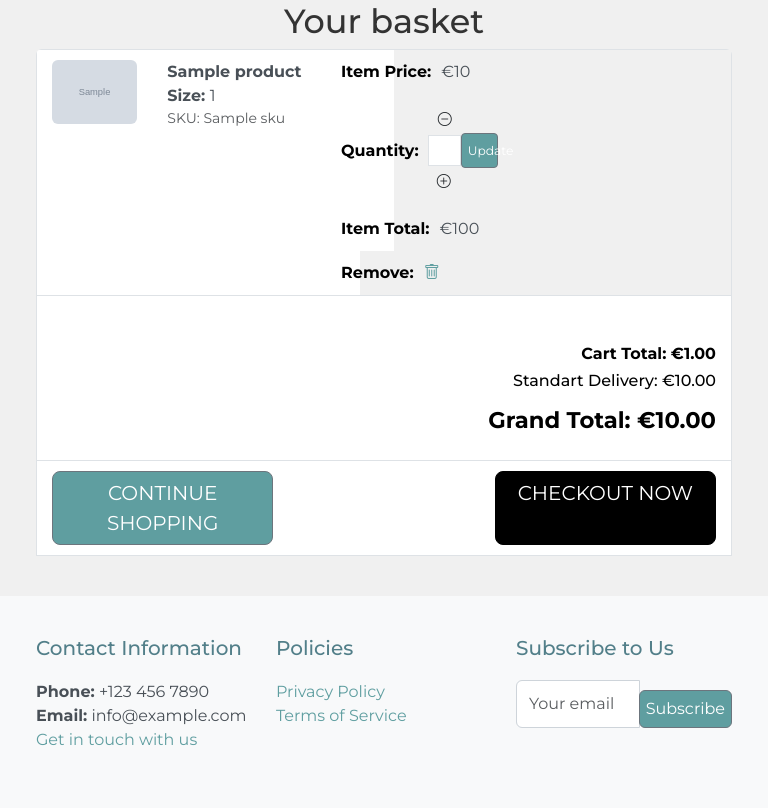
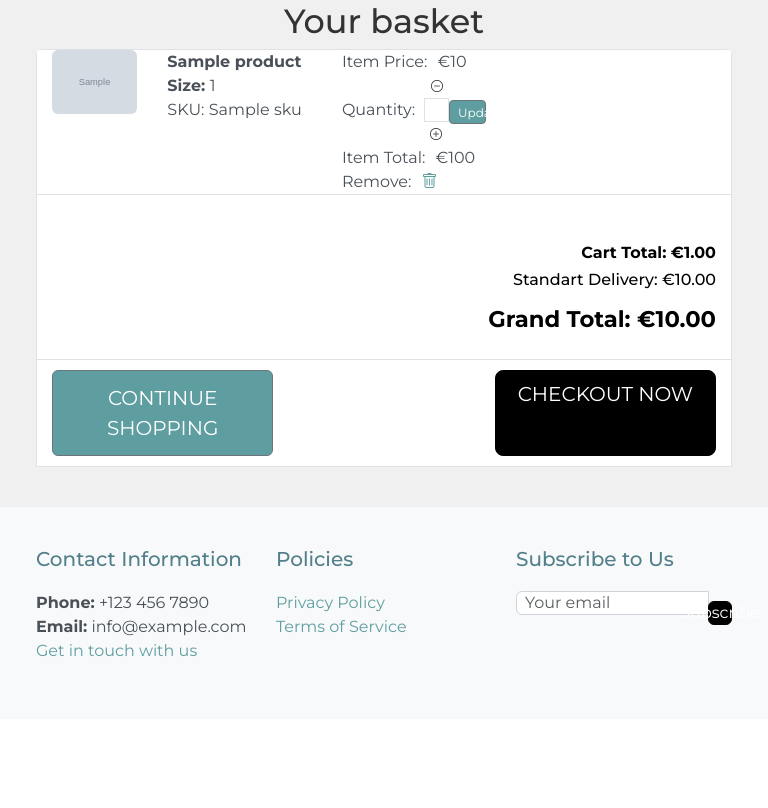
Before and after one commit to OleksiiKova/build_master_shop, a Django app: template cart/templates/cart/cart.html in a window 768 px wide. Shown: the part 89-897 px from the top of the page. After the commit the page ends 746 px from the top, so only its background shows below. Run offline with Django 4.2, Linux system fonts and the light colour scheme; the template is opened without the code that fills it: most values are stand-ins (such as "Sample title", 1, 10 or a date in 2020); grey boxes marked "Sample" are stand-in pictures; some libraries are stand-ins or nearby versions.

Commit message:
Refactor items in cart

```diff
--- a/cart/templates/cart/cart.html
+++ b/cart/templates/cart/cart.html
@@ -16,7 +16,7 @@
             <div class="table-responsive rounded">
                 <table class="table table-sm table-borderless">
                     <thead class="">
-                        <tr>
+                        <tr class="bg-white">
                             <th scope="col" class="col-md-2">Item Info</th>
                             <th scope="col" class="col-md-3"></th>
                             <th scope="col" class="col-md-2 text-center">Item Price</th>
@@ -27,8 +27,8 @@
                     </thead>
 
                     {% for item in cart_items %}
-                    <tr class="d-flex flex-column d-md-table-row align-items-start border p-3 mb-3 rounded">
-                        <td class="col-md-2">
+                    <tr class="d-flex flex-column bg-white d-md-table-row align-items-start border p-3 mb-3 rounded">
+                        <td class="col-md-2 py-0">
                             {% if item.product.image %}
 
                             <img class="img-fluid rounded" src="{{ item.product.image.url }}"
@@ -38,7 +38,7 @@
                                 alt="{{ item.product.name }}">
                             {% endif %}
                         </td>
-                        <td class="col-md-3">
+                        <td class="col-md-3 py-0">
                             <p class="my-0"><strong>{{ item.product.name }}</strong></p>
                             <p class="my-0">
                                 {% if item.size %}
@@ -46,12 +46,12 @@
                                 {{ item.size|upper }}
                                 {% endif %}
                             </p>
-                            <p class="my-0 small text-muted">SKU: {{ item.sku }}</p>
+                            <p class="my-0 sku-card">SKU: {{ item.sku }}</p>
                         </td>
-                        <td class="col-md-2 text-center" data-label="Item Price:">
+                        <td class="col-md-2  py-0 text-center" data-label="Item Price:">
                             <p class="my-0">€{{ item.product.price }}</p>
                         </td>
-                        <td class="col-md-2 text-center" data-label="Quantity:">
+                        <td class="col-md-2  py-0 text-center" data-label="Quantity:">
                             <form action="{% url 'adjust_cart' item.sku %}" class="form update-form" method="post">
                                 {% csrf_token %}
                                 <div class="form-group">
@@ -64,8 +64,8 @@
                                                 </span>
                                             </button>
                                         </div>
-                                        <input class="form-control form-control-sm qty_input id_qty_{{ item.sku }}"
-                                            type="number" name="quantity" value="{{ item.quantity }}" min="1" max="99"
+                                        <input class="form-control qty_input id_qty_{{ item.sku }}" type="number"
+                                            name="quantity" value="{{ item.quantity }}" min="1" max="99"
                                             data-item_sku="{{ item.sku }}">
                                         <div class="input-group-append">
                                             <button class="increment-qty btn btn-sm increment-qty_{{ item.sku }}"
@@ -78,18 +78,19 @@
                                     </div>
                                 </div>
                             </form>
-                            <a class="btn btn-sm btn-secondary update-link col-md-12"><small>Update</small></a>
+                            <a class="btn btn-sm btn-secondary update-link mt-md-1 col-md-12"
+                                id="update-link">Update</a>
 
                         </td>
-                        <td class="col-md-2 text-center" data-label="Item Total:">
+                        <td class="col-md-2  py-0 text-center" data-label="Item Total:">
                             <p class="my-0">€{{ item.product.price | calc_subtotal:item.quantity }}</p>
                         </td>
-                        <td class="col-md-1 text-center" data-label="Remove:">
+                        <td class="col-md-1  py-0 text-center" data-label="Remove:">
                             <a class="remove-item float-right" id="remove_{{ item.sku}}"><i class="bi bi-trash"></i></a>
                         </td>
                     </tr>
                     {% endfor %}
-                    <tr>
+                    <tr class="bg-white">
                         <td colspan="6" class="pt-md-5 text-center text-md-end">
                             <h6><strong>Cart Total: €{{ total_cost|floatformat:2 }}</strong></h6>
                             <h6>Standart Delivery: €{{ delivery_cost|floatformat:2 }}</h6>
@@ -102,11 +103,11 @@
                             {% endif %}
                         </td>
                     </tr>
-                    <tr>
+                    <tr class="bg-white">
                         <td colspan="6">
                             <div class="d-flex flex-column flex-md-row justify-content-between">
                                 <a href="{% url 'products' %}"
-                                    class="btn btn-secondary btn-lg col-12 col-md-4 order-2 order-md-1">
+                                    class="btn btn-secondary responsive-btn col-12 col-md-4 order-2 order-md-1">
                                     <span class="text-uppercase">Continue Shopping</span>
                                 </a>
                                 <a href="{% url 'checkout' %}"
--- a/static/css/base.css
+++ b/static/css/base.css
@@ -74,6 +74,40 @@
 
 .main-logo-link {
     width: fit-content;
+}
+
+.btn-secondary {
+    --bs-btn-color: #fff;
+    --bs-btn-bg: #5F9EA0;
+    --bs-btn-border-color: #6c757d;
+    --bs-btn-hover-color: #fff;
+    --bs-btn-hover-bg: #527F89;
+    --bs-btn-hover-border-color: #4a707a;
+    --bs-btn-focus-shadow-rgb: 58, 92, 99;
+    --bs-btn-active-color: #fff;
+    --bs-btn-active-bg: #466e75;
+    --bs-btn-active-border-color: #3f636a;
+    --bs-btn-active-shadow: inset 0 3px 5px rgba(0, 0, 0, 0.125);
+    --bs-btn-disabled-color: #fff;
+    --bs-btn-disabled-bg: #a3b1b3;
+    --bs-btn-disabled-border-color: #a3b1b3;
+}
+
+.btn-primary {
+    --bs-btn-color: #ffffff;
+    --bs-btn-bg: #000000;
+    --bs-btn-border-color: #000000;
+    --bs-btn-hover-color: #ffffff;
+    --bs-btn-hover-bg: #A0522D;
+    --bs-btn-hover-border-color: #8B4513;
+    --bs-btn-focus-shadow-rgb: 139, 94, 60;
+    --bs-btn-active-color: #ffffff;
+    --bs-btn-active-bg: #8B4513;
+    --bs-btn-active-border-color: #5C4033;
+    --bs-btn-active-shadow: inset 0 3px 5px rgba(0, 0, 0, 0.125);
+    --bs-btn-disabled-color: #ffffff;
+    --bs-btn-disabled-bg: #6c757d;
+    --bs-btn-disabled-border-color: #6c757d;
 }
 
 
@@ -262,13 +296,66 @@
         align-items: center;
     }
 
-    .table td[data-label]::before {
+    .table td[data-label],
+    .sku-card  {
+        font-size: 1rem;
+        color: #495057;
+    }
+
+    .table td[data-label]::before,
+    .sku-card {
         content: attr(data-label);
-        font-weight: bold;
         margin-right: 10px;
         white-space: nowrap;
     }
+    .form-group {
+        font-size: 0.75rem;
+    }
 
+    .input-group .form-control {
+        font-size: inherit;
+        height: 1.5rem;
+        padding: 0 0.5rem;
+    }
+
+    .form-group .input-group .btn i {
+        font-size: 0.75rem;
+    }
+
+    .input-group .btn {
+        height: 1.5rem;
+        width: 1.5rem;
+        padding: 0;
+        display: flex;
+        align-items: center;
+        justify-content: center;
+    }
+
+    #update-link {
+        padding-top: 0;
+        padding-bottom: 0;
+        height: 24px;
+        line-height: 24px;
+        font-size: 0.75rem;
+    }
+    .responsive-btn {
+        padding: 0.25rem 0.5rem;
+        font-size: 0.9rem;
+    }
+
+
+}
+
+@media (min-width: 768px) {
+    .form-control {
+        padding: 0.25rem 0.5rem;
+        font-size: 0.875rem;
+        height: auto;
+    }
+    .responsive-btn {
+        padding: 0.75rem 1.25rem;
+        font-size: 1.25rem;
+    }
 }
 
 @media (min-width: 992px) {
@@ -292,48 +379,12 @@
         font-size: .9rem;
     }
 
-    .btn-primary,
-    .btn-secondary {
-        padding: .375rem .375rem;
-    }
     .increment-qty, .decrement-qty {
         padding: .25rem .5rem !important;
     }
 }
 
-.btn-secondary {
-    --bs-btn-color: #fff;
-    --bs-btn-bg: #5F9EA0;
-    --bs-btn-border-color: #6c757d;
-    --bs-btn-hover-color: #fff;
-    --bs-btn-hover-bg: #527F89;
-    --bs-btn-hover-border-color: #4a707a;
-    --bs-btn-focus-shadow-rgb: 58, 92, 99;
-    --bs-btn-active-color: #fff;
-    --bs-btn-active-bg: #466e75;
-    --bs-btn-active-border-color: #3f636a;
-    --bs-btn-active-shadow: inset 0 3px 5px rgba(0, 0, 0, 0.125);
-    --bs-btn-disabled-color: #fff;
-    --bs-btn-disabled-bg: #a3b1b3;
-    --bs-btn-disabled-border-color: #a3b1b3;
-}
 
-.btn-primary {
-    --bs-btn-color: #ffffff;
-    --bs-btn-bg: #000000;
-    --bs-btn-border-color: #000000;
-    --bs-btn-hover-color: #ffffff;
-    --bs-btn-hover-bg: #A0522D;
-    --bs-btn-hover-border-color: #8B4513;
-    --bs-btn-focus-shadow-rgb: 139, 94, 60;
-    --bs-btn-active-color: #ffffff;
-    --bs-btn-active-bg: #8B4513;
-    --bs-btn-active-border-color: #5C4033;
-    --bs-btn-active-shadow: inset 0 3px 5px rgba(0, 0, 0, 0.125);
-    --bs-btn-disabled-color: #ffffff;
-    --bs-btn-disabled-bg: #6c757d;
-    --bs-btn-disabled-border-color: #6c757d;
-}
 
 
 .footer {
--- a/templates/base.html
+++ b/templates/base.html
@@ -171,7 +171,7 @@
                         <div class="input-group">
                             <input type="email" class="form-control" placeholder="Your email" name="email" required>
                             <div class="input-group-append">
-                                <button class="btn btn-secondary" type="submit">Subscribe</button>
+                                <button class="btn btn-primary" type="submit">Subscribe</button>
                             </div>
                         </div>
                     </form>
```
Also changed, not shown: db.sqlite3.
